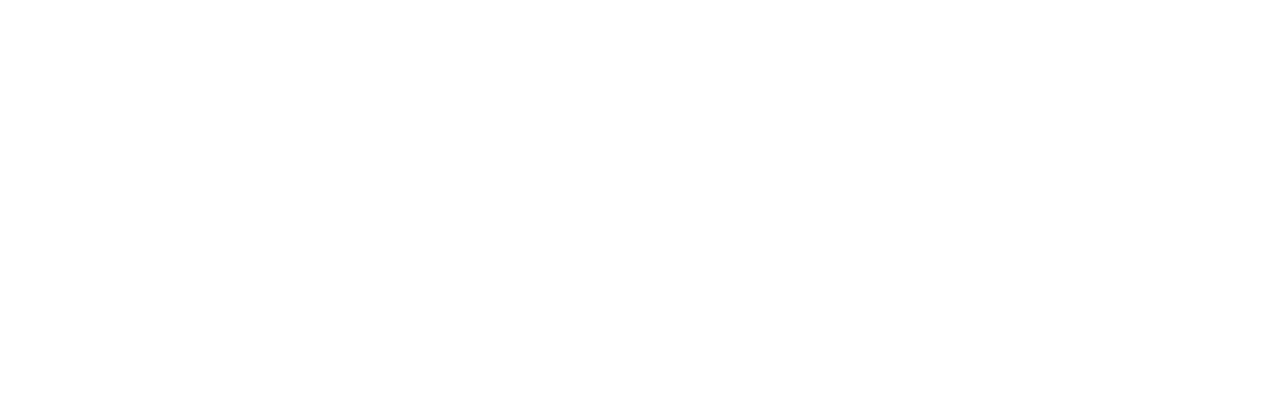
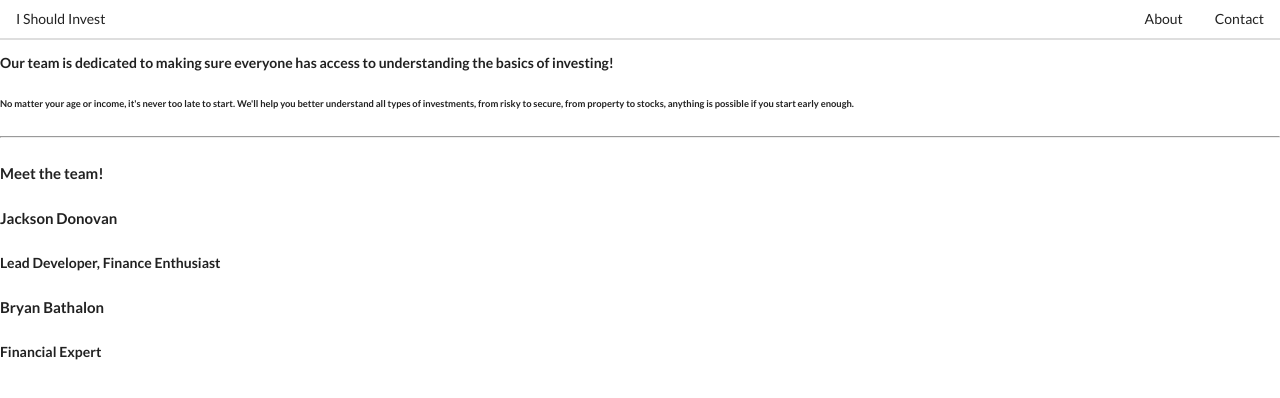
Before and after one commit to jacksondonovan/i-should-invest, a React (Create React App) app in the folder client/: page /about in a window 1280 px wide. Shown: the top 398 px of the page. Built offline with nearby package versions, Linux system fonts and the light colour scheme.

Commit message:
about and contact routes set up, basic set up complete

```diff
--- /dev/null
+++ b/client/src/components/About.js
@@ -0,0 +1,24 @@
+import React from 'react';
+
+const About = () => {
+  return (
+    <div>
+      <h5>Our team is dedicated to making sure everyone has access
+      to understanding the basics of investing!</h5>
+      <h6>No matter your age or income, it's never too late to start.
+      We'll help you better understand all types of investments,
+      from risky to secure, from property to stocks, anything is possible
+      if you start early enough.</h6>
+
+      <hr />
+
+      <h4>Meet the team!</h4>
+      <h4>Jackson Donovan</h4>
+      <h5>Lead Developer, Finance Enthusiast</h5>
+      <h4>Bryan Bathalon</h4>
+      <h5>Financial Expert</h5>
+    </div>
+  );
+}
+
+export default About;
--- a/client/src/components/App.js
+++ b/client/src/components/App.js
@@ -1,6 +1,9 @@
 import React from 'react';
+import { Router, Route } from 'react-router-dom';
 import Splash from './Splash';
-import { Router, Route } from 'react-router-dom';
+import Header from './Header';
+import About from './About';
+import Contact from './Contact';
 import history from '../history';
 
 const App = () => {
@@ -8,7 +11,10 @@ const App = () => {
     <div>
       <Router history={history}>
         <div>
+          <Header />
           <Route path="/" exact component={Splash} />
+          <Route path="/about" exact component={About} />
+          <Route path="/contact" exact component={Contact} />
         </div>
       </Router>
     </div>
--- /dev/null
+++ b/client/src/components/Contact.js
@@ -0,0 +1,19 @@
+import React from 'react';
+
+const Contact = () => {
+  return (
+    <div>
+      <h5>We'd love to hear about your feedback.</h5>
+      <h5>What could we be doing better?
+      What new features do you want to see?</h5>
+
+      <h5>Interested in joining our team?</h5>
+
+      <h6>Email us and tell us how you think you could help
+      our financial experts team.</h6>
+      Email: notarealemail@gmail.com
+    </div>
+  );
+}
+
+export default Contact;
--- /dev/null
+++ b/client/src/components/Header.js
@@ -0,0 +1,22 @@
+import React from 'react';
+import { Link } from 'react-router-dom';
+
+const Header = () => {
+  return (
+    <div className="ui secondary pointing menu">
+      <Link to="/" className="item">
+        I Should Invest
+      </Link>
+      <div className=" right menu">
+        <Link to="/about" className="item">
+          About
+        </Link>
+        <Link to="/contact" className="item">
+          Contact
+        </Link>
+      </div>
+    </div>
+  );
+}
+
+export default Header;
```
